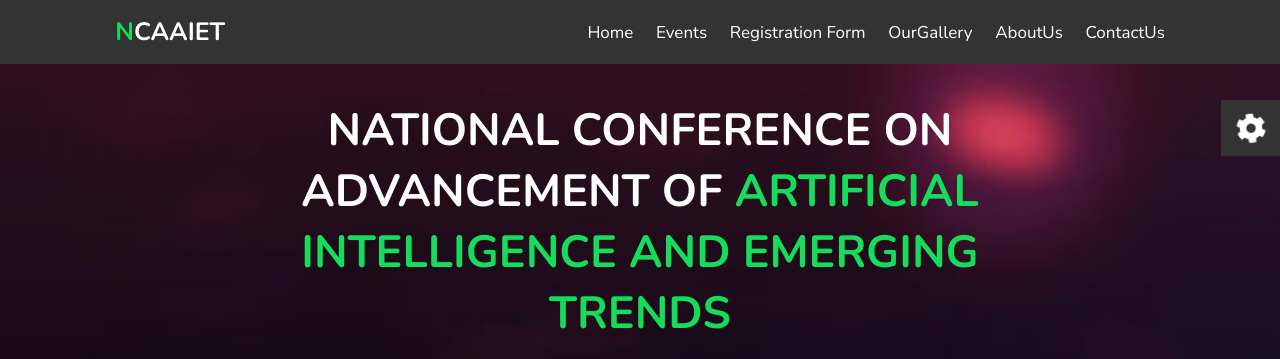
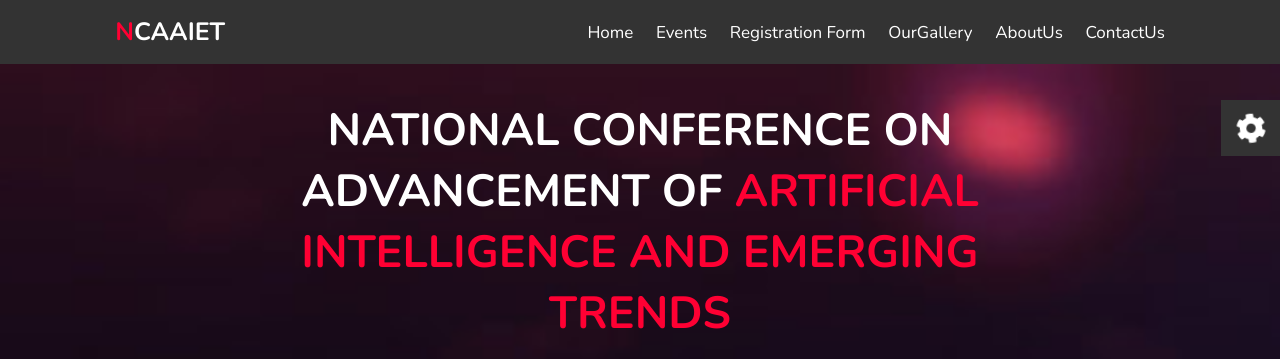
Before and after one commit to Dhineshbabbu/conference, a plain HTML site: page New folder/index.html in a window 1280 px wide. Shown: the top 359 px of the page. Drawn offline with nearby package versions, Linux system fonts and the light colour scheme; files that its build step writes are made by us from their sources.

Commit message:
Update style.css

```diff
--- a/New folder/css/style.css
+++ b/New folder/css/style.css
@@ -1,7 +1,7 @@
 @import url('https://fonts.googleapis.com/css2?family=Nunito:wght@200;600;700&display=swap');
 
 :root{
-    --main-color:#16dc5b;
+    --main-color:#ff0033;
 }
 
 *{
```
